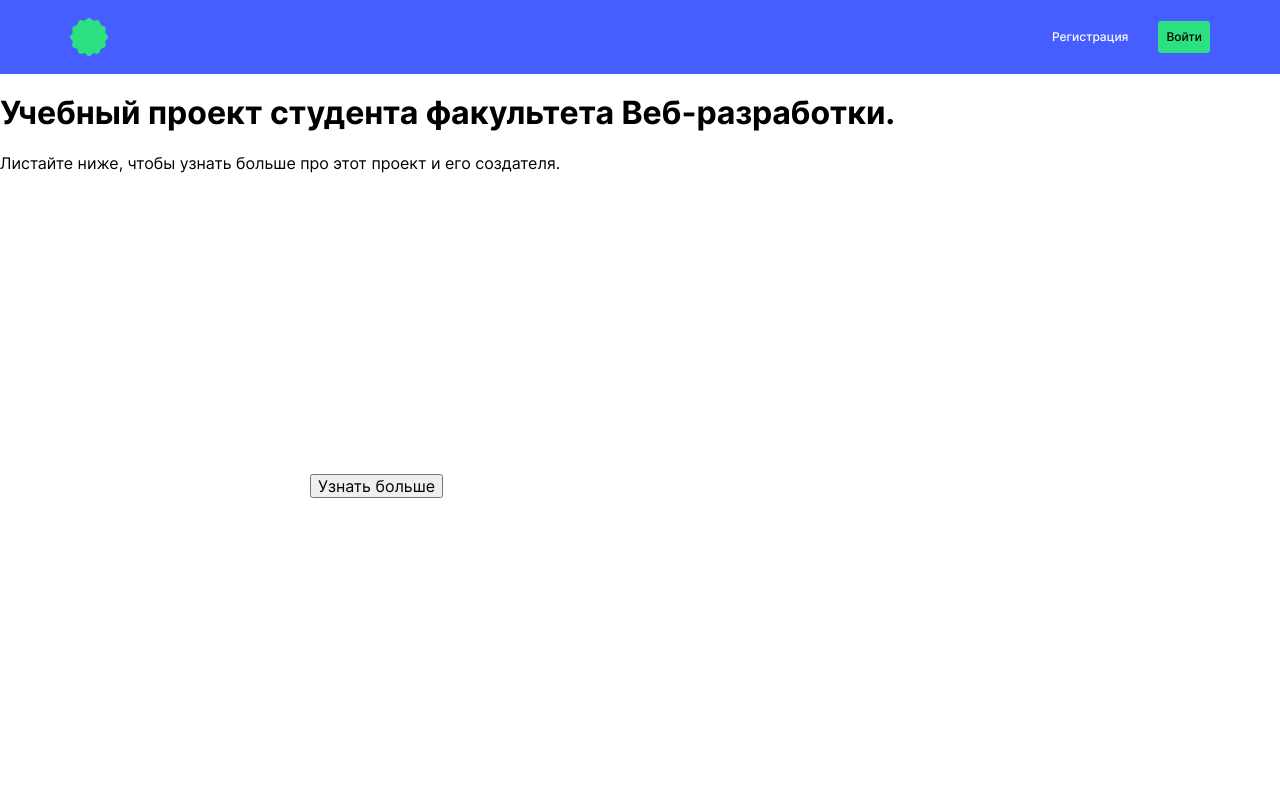
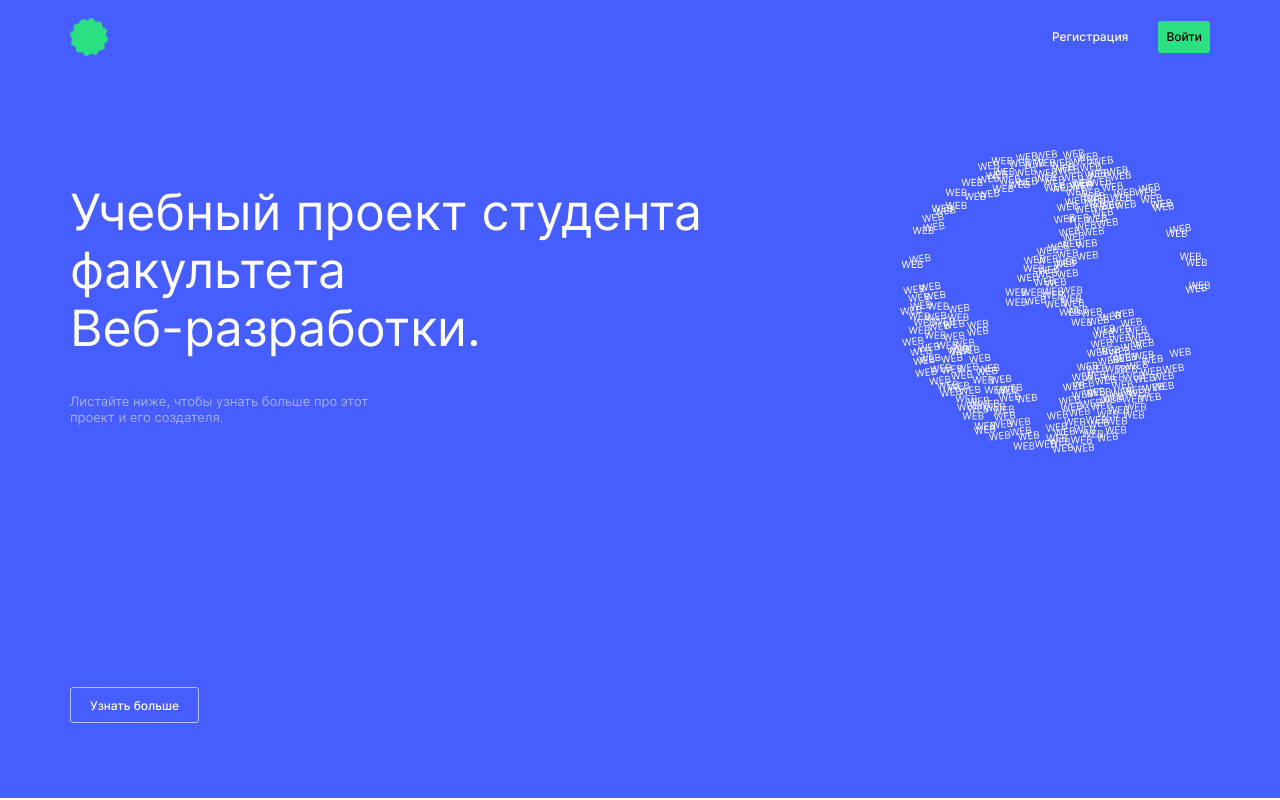
Before and after one commit to OMaykova/movies-explorer-frontend, a React (Create React App) app: page / in a window 1280 px wide. Built offline with nearby package versions, Linux system fonts and the light colour scheme.

Commit message:
feat: rotate logo, promo section

```diff
--- a/src/components/Header/Header.css
+++ b/src/components/Header/Header.css
@@ -42,3 +42,15 @@
 .header__autorization:hover {
   opacity: 0.8;
 }
+
+@keyframes rotation {
+  0% {
+    transform: rotate(0deg);
+  }
+  100% {
+    transform: rotate(360deg);
+  }
+}
+.rotation {
+  animation: rotation 20s linear infinite;
+}
--- a/src/components/Header/Header.jsx
+++ b/src/components/Header/Header.jsx
@@ -7,7 +7,7 @@ function Header({hundleSignIn}) {
   // const location = useLocation()
   return (
     <section className='header'>
-      <img className='header__logo' src={logo} alt='Логотип сайта фильмотека' />
+      <img className='header__logo rotation' src={logo} alt='Логотип сайта фильмотека' />
       <div className='header__container'>
       {/* {location.pathname === '/' && */}
         <a to = '/signup' className='header__registration'>Регистрация</a>
--- a/src/components/Promo/Promo.css
+++ b/src/components/Promo/Promo.css
@@ -0,0 +1,52 @@
+.promo {
+  min-height: 574px;
+  padding: 75px 70px;
+  background-color: #465DFF;
+  display: flex;
+  flex-direction: column;
+  justify-content: space-between;
+}
+.promo__container {
+  display: flex;
+  justify-content: space-between;
+}
+.promo__title {
+  font-style: normal;
+  font-weight: 400;
+  font-size: 50px;
+  line-height: 58px;
+  color: #FFFFFF;
+  max-width: 640px;
+  margin-bottom: 36px;
+}
+.promo__description {
+  font-family: 'Inter';
+  font-style: normal;
+  font-weight: 400;
+  font-size: 13px;
+  line-height: 16px;
+  color: #FFFFFF;
+  opacity: 0.5;
+  max-width: 310px;
+}
+.globus {
+  width: 310px;
+  height: 304px;
+}
+.promo__button {
+  width: 129px;
+  height: 36px;
+  background: transparent;
+  border: 1px solid rgba(255, 255, 255, .6);
+  border-radius: 3px;
+  font-style: normal;
+  font-weight: 500;
+  font-size: 12px;
+  line-height: 16px;
+  color: #FFFFFF;
+  padding: 10px;
+  cursor: pointer;
+}
+.promo__button:hover {
+  opacity: 0.8;
+}
--- a/src/components/Promo/Promo.jsx
+++ b/src/components/Promo/Promo.jsx
@@ -5,11 +5,13 @@ import './Promo.css';
 function Promo({handlePromoButton}) {
   return (
     <section className='promo'>
-      <div className=''>
-        <h1 className='promo__caption'>Учебный проект студента факультета Веб-разработки.</h1>
-        <p className='promo__description'>Листайте ниже, чтобы узнать больше про этот проект и его создателя.</p>
+      <div className='promo__container'>
+        <div className='promo__caption'>
+          <h1 className='promo__title'>Учебный проект студента факультета Веб&zwj;-&zwj;разработки.</h1>
+          <p className='promo__description'>Листайте ниже, чтобы узнать больше про этот проект и его создателя.</p>
+        </div>
+        <img className='globus' src={globus} alt='Изображение глобуса' />
       </div>
-      <img className='globus' src={globus} alt='Изображение глобуса' />
       <button className='promo__button' type='button' title='Узнать больше' aria-label='Кнопка узнать больше' onClick={handlePromoButton}>Узнать больше</button>
     </section>
   )
```
